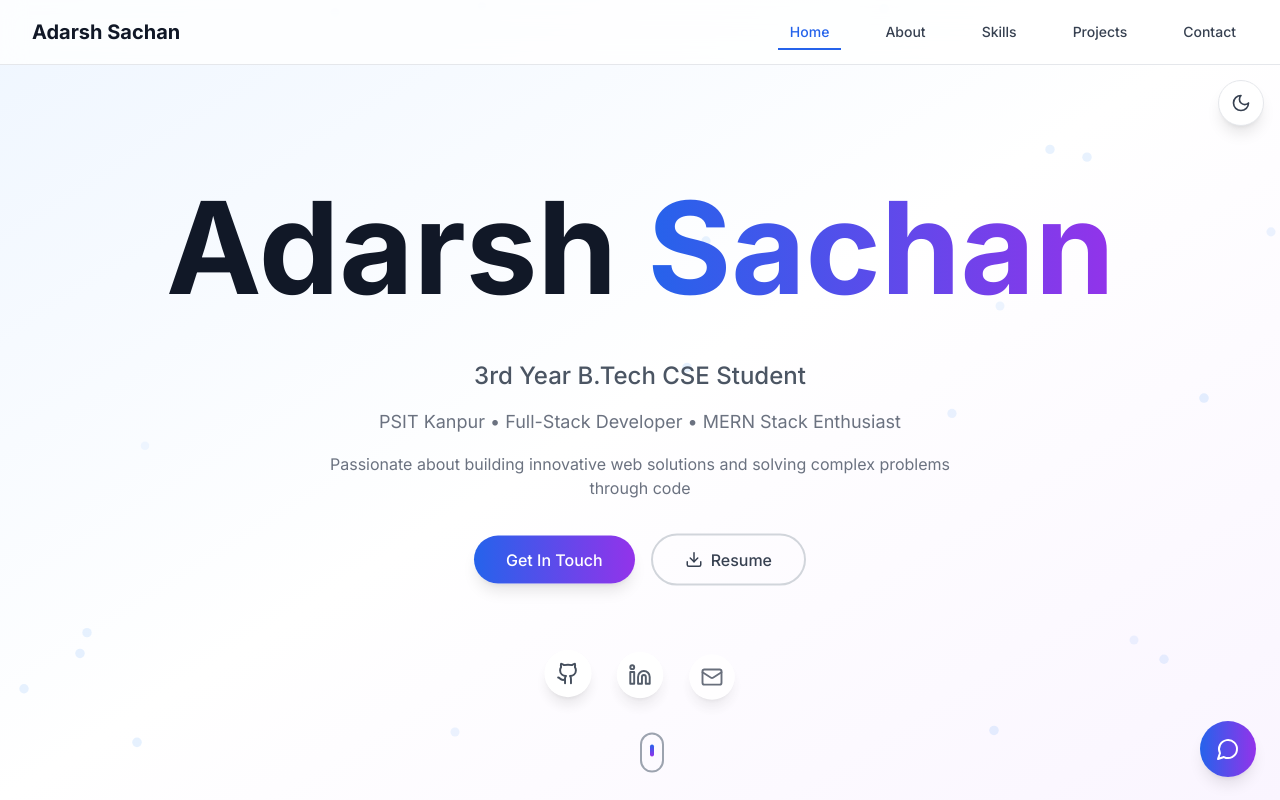
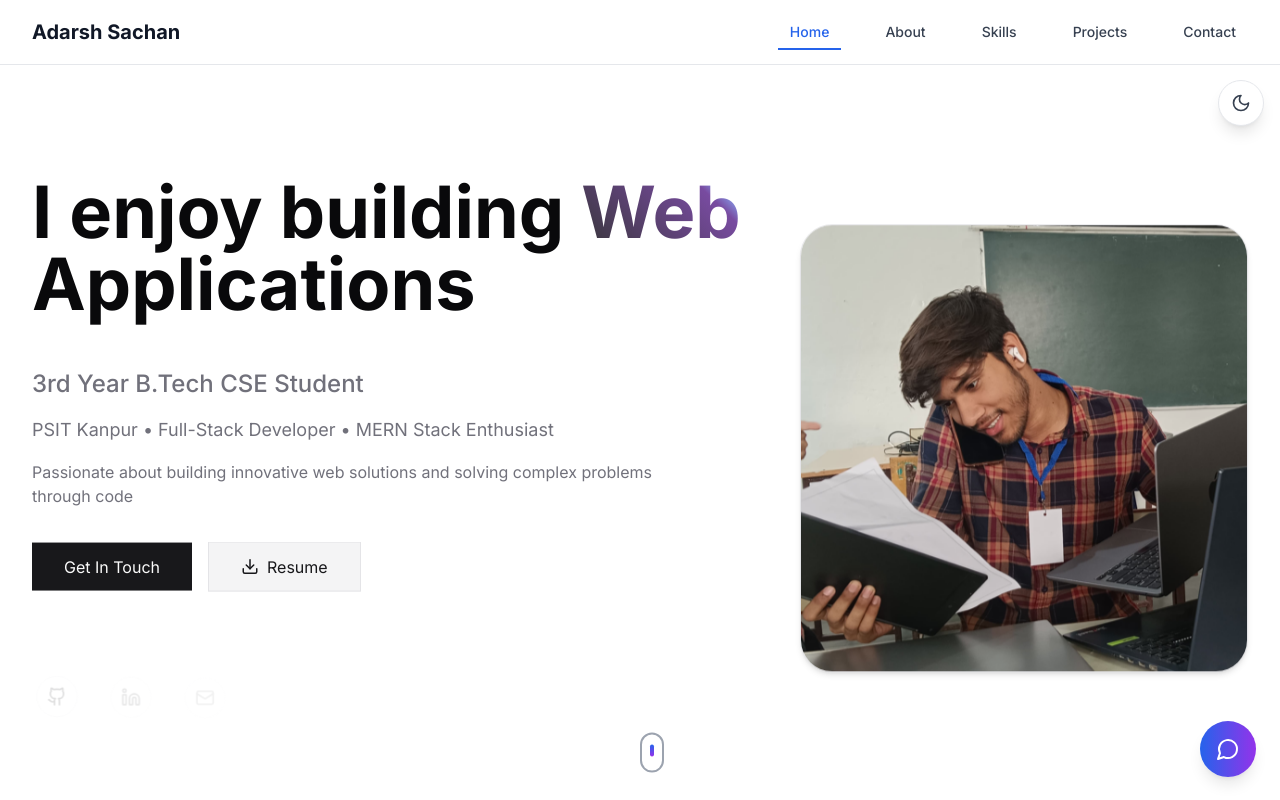
Before and after one commit to theadarsh1m/portfolio, a Next.js app: page / in a window 1280 px wide. Shown: the top 800 px of the page. Built offline with nearby package versions, Linux system fonts and the light colour scheme.

Commit message:
modified home page

```diff
--- a/app/components/hero.tsx
+++ b/app/components/hero.tsx
@@ -75,7 +75,7 @@ export default function Hero() {
       {/* Multi-layer parallax background */}
       <motion.div
         style={{ y: backgroundY }}
-        className="absolute inset-0 bg-gradient-to-br from-blue-50 via-white to-purple-50 dark:from-gray-800 dark:via-gray-900 dark:to-gray-800"
+        className="absolute inset-0 bg-background"
       />
 
       {/* Floating particles with parallax */}
@@ -83,7 +83,7 @@ export default function Hero() {
         {[...Array(20)].map((_, i) => (
           <motion.div
             key={i}
-            className="absolute w-2 h-2 bg-blue-400/20 rounded-full"
+            className="absolute w-2 h-2 bg-primary/20 rounded-full"
             style={{
               left: `${Math.random() * 100}%`,
               top: `${Math.random() * 100}%`,
@@ -104,7 +104,9 @@ export default function Hero() {
       </motion.div>
 
       {/* Main content with locomotive transforms */}
-      <motion.div style={{ y: contentY }} className="relative z-10 max-w-7xl mx-auto px-4 sm:px-6 lg:px-8 text-center">
+      <motion.div style={{ y: contentY }} className="relative z-10 w-full max-w-7xl mx-auto px-4 sm:px-6 lg:px-8">
+        <div className="flex flex-col-reverse lg:flex-row items-center justify-between gap-12 text-center lg:text-left mt-16 md:mt-20">
+          {/* Left side: Text Content */}
           <motion.div
             initial={{ opacity: 0, y: 40 }}
             animate={{ opacity: 1, y: 0 }}
@@ -112,41 +114,19 @@ export default function Hero() {
               duration: 1.4,
               ease: [0.25, 0.46, 0.45, 0.94],
             }}
-          className="space-y-8"
+            className="flex-1 space-y-8"
           >
-          {/* Cinematic name zoom */}
-          <div className="relative overflow-hidden mt-16 md:mt-20">
+            {/* Headline */}
+            <div className="relative overflow-hidden">
               <motion.h1
                 style={{
                   scale: nameScale,
                   opacity: nameOpacity,
                 }}
-              className="text-5xl md:text-7xl lg:text-9xl font-bold text-gray-900 dark:text-white mb-4 origin-center will-change-transform"
+                className="text-5xl md:text-6xl lg:text-7xl font-bold text-foreground mb-4 origin-center lg:origin-left will-change-transform"
               >
-              <motion.span
-                initial={{ opacity: 0, x: -50, rotateX: 90 }}
-                animate={{ opacity: 1, x: 0, rotateX: 0 }}
-                transition={{
-                  delay: 0.4,
-                  duration: 1.2,
-                  ease: [0.25, 0.46, 0.45, 0.94],
-                }}
-                className="inline-block"
-              >
-                Adarsh
-              </motion.span>{" "}
-              <motion.span
-                initial={{ opacity: 0, x: 50, rotateX: -90 }}
-                animate={{ opacity: 1, x: 0, rotateX: 0 }}
-                transition={{
-                  delay: 0.7,
-                  duration: 1.2,
-                  ease: [0.25, 0.46, 0.45, 0.94],
-                }}
-                className="inline-block bg-gradient-to-r from-blue-600 to-purple-600 bg-clip-text text-transparent"
-              >
-                Sachan
-              </motion.span>
+                I enjoy building{" "}
+                <span className="gradient-text">Web</span> Applications
               </motion.h1>
             </div>
 
@@ -165,7 +145,7 @@ export default function Hero() {
                   duration: 1,
                   ease: [0.25, 0.46, 0.45, 0.94],
                 }}
-              className="text-xl md:text-2xl text-gray-600 dark:text-gray-300 font-medium"
+                className="text-xl md:text-2xl text-muted-foreground font-medium"
               >
                 3rd Year B.Tech CSE Student
               </motion.p>
@@ -178,7 +158,7 @@ export default function Hero() {
                   duration: 0.8,
                   ease: [0.25, 0.46, 0.45, 0.94],
                 }}
-              className="text-lg text-gray-500 dark:text-gray-400"
+                className="text-lg text-muted-foreground"
               >
                 PSIT Kanpur • Full-Stack Developer • MERN Stack Enthusiast
               </motion.p>
@@ -191,13 +171,13 @@ export default function Hero() {
                   duration: 0.8,
                   ease: [0.25, 0.46, 0.45, 0.94],
                 }}
-              className="text-base text-gray-500 dark:text-gray-400 max-w-2xl mx-auto"
+                className="text-base text-muted-foreground max-w-2xl mx-auto lg:mx-0"
               >
                 Passionate about building innovative web solutions and solving complex problems through code
               </motion.p>
             </motion.div>
 
-          {/* Action buttons with locomotive hover */}
+            {/* Action buttons */}
             <motion.div
               style={{
                 opacity: useTransform(scrollYProgress, [0, 0.25], [1, 0]),
@@ -209,44 +189,34 @@ export default function Hero() {
                 duration: 1,
                 ease: [0.25, 0.46, 0.45, 0.94],
               }}
-            className="flex flex-col sm:flex-row items-center justify-center gap-4"
+              className="flex flex-col sm:flex-row items-center justify-center lg:justify-start gap-4"
             >
               <motion.a
                 href="#contact"
-              whileHover={{
-                scale: 1.05,
-                boxShadow: "0 20px 40px rgba(59, 130, 246, 0.3)",
-                y: -2,
-              }}
-              whileTap={{ scale: 0.95 }}
-              transition={{ type: "spring", stiffness: 400, damping: 25 }}
-              className="px-8 py-3 bg-gradient-to-r from-blue-600 to-purple-600 text-white rounded-full font-medium shadow-lg hover:shadow-xl transition-shadow duration-300"
+                whileHover={{ scale: 1.05 }}
+                transition={{ duration: 0.3 }}
+                className="px-8 py-3 bg-primary text-primary-foreground rounded-lg transition-all duration-300"
               >
                 Get In Touch
               </motion.a>
 
               <motion.a
                 href="#"
-              whileHover={{
-                scale: 1.05,
-                borderColor: "rgb(59, 130, 246)",
-                y: -2,
-              }}
-              whileTap={{ scale: 0.95 }}
-              transition={{ type: "spring", stiffness: 400, damping: 25 }}
-              className="px-8 py-3 border-2 border-gray-300 dark:border-gray-600 text-gray-700 dark:text-gray-300 rounded-full font-medium hover:border-blue-600 dark:hover:border-blue-400 transition-colors duration-300 flex items-center gap-2"
+                whileHover={{ scale: 1.05 }}
+                transition={{ duration: 0.3 }}
+                className="px-8 py-3 bg-secondary text-secondary-foreground border border-border rounded-lg transition-all duration-300 flex items-center gap-2 hover:bg-muted"
               >
                 <Download size={18} />
                 Resume
               </motion.a>
             </motion.div>
 
-          {/* Social links with staggered locomotive animations */}
+            {/* Social links */}
             <motion.div
               style={{
                 opacity: useTransform(scrollYProgress, [0, 0.25], [1, 0]),
               }}
-            className="flex items-center justify-center gap-6 pt-8"
+              className="flex items-center justify-center lg:justify-start gap-6 pt-8"
             >
               {socialLinks.map((social, index) => (
                 <motion.a
@@ -257,17 +227,10 @@ export default function Hero() {
                   whileHover={{
                     scale: 1.2,
                     y: -5,
-                  boxShadow: "0 15px 30px rgba(0,0,0,0.15)",
                     rotate: [0, -5, 5, 0],
                   }}
                   whileTap={{ scale: 0.9 }}
-                transition={{
-                  type: "spring",
-                  stiffness: 400,
-                  damping: 25,
-                  rotate: { duration: 0.6 },
-                }}
-                className="p-3 bg-white dark:bg-gray-800 rounded-full shadow-lg hover:shadow-xl transition-shadow duration-300 text-gray-700 dark:text-gray-300 hover:text-blue-600 dark:hover:text-blue-400"
+                  className="p-3 bg-card text-card-foreground border border-border rounded-full hover:bg-muted transition-all duration-300"
                   initial={{ opacity: 0, y: 20, scale: 0.8 }}
                   animate={{ opacity: 1, y: 0, scale: 1 }}
                   transition={{
@@ -281,6 +244,31 @@ export default function Hero() {
               ))}
             </motion.div>
           </motion.div>
+
+          {/* Right side: Profile Image */}
+          <motion.div
+            initial={{ opacity: 0, x: 50 }}
+            animate={{ opacity: 1, x: 0 }}
+            transition={{ duration: 1.2, delay: 0.5, ease: [0.25, 0.46, 0.45, 0.94] }}
+            className="flex-1 w-full max-w-[280px] sm:max-w-[320px] lg:max-w-md mx-auto lg:mx-0 relative mb-12 lg:mb-0"
+          >
+            {/* Subtle glow behind image */}
+            <div className="absolute inset-0 bg-primary/20 blur-3xl rounded-[32px] transform scale-110"></div>
+
+            {/* Floating Image Container */}
+            <motion.div
+              animate={{ y: [-10, 10, -10] }}
+              transition={{ duration: 6, repeat: Number.POSITIVE_INFINITY, ease: "easeInOut" }}
+              className="relative rounded-[32px] bg-card text-card-foreground border border-border shadow-md backdrop-blur-lg overflow-hidden aspect-[4/5] sm:aspect-square"
+            >
+              <img
+                src="/adarsh-photo.png"
+                alt="Adarsh Sachan"
+                className="object-cover w-full h-full"
+              />
+            </motion.div>
+          </motion.div>
+        </div>
       </motion.div>
 
       {/* Enhanced scroll indicator */}
--- a/app/globals.css
+++ b/app/globals.css
@@ -3,13 +3,55 @@
 @tailwind utilities;
 
 @layer base {
+  :root {
+    --background: oklch(1 0 0);
+    --foreground: oklch(0.141 0.005 285.823);
+    --card: oklch(1 0 0);
+    --card-foreground: oklch(0.141 0.005 285.823);
+    --popover: oklch(1 0 0);
+    --popover-foreground: oklch(0.141 0.005 285.823);
+    --primary: oklch(0.21 0.006 285.885);
+    --primary-foreground: oklch(0.985 0 0);
+    --secondary: oklch(0.967 0.001 286.375);
+    --secondary-foreground: oklch(0.21 0.006 285.885);
+    --muted: oklch(0.967 0.001 286.375);
+    --muted-foreground: oklch(0.552 0.016 285.938);
+    --accent: oklch(0.967 0.001 286.375);
+    --accent-foreground: oklch(0.21 0.006 285.885);
+    --destructive: oklch(0.577 0.245 27.325);
+    --border: oklch(0.92 0.004 286.32);
+    --input: oklch(0.92 0.004 286.32);
+    --ring: oklch(0.705 0.015 286.067);
+  }
+
+  .dark {
+    --background: oklch(0.141 0.005 285.823);
+    --foreground: oklch(0.985 0 0);
+    --card: oklch(0.21 0.006 285.885);
+    --card-foreground: oklch(0.985 0 0);
+    --popover: oklch(0.21 0.006 285.885);
+    --popover-foreground: oklch(0.985 0 0);
+    --primary: oklch(0.92 0.004 286.32);
+    --primary-foreground: oklch(0.21 0.006 285.885);
+    --secondary: oklch(0.274 0.006 286.033);
+    --secondary-foreground: oklch(0.985 0 0);
+    --muted: oklch(0.274 0.006 286.033);
+    --muted-foreground: oklch(0.705 0.015 286.067);
+    --accent: oklch(0.274 0.006 286.033);
+    --accent-foreground: oklch(0.985 0 0);
+    --destructive: oklch(0.704 0.191 22.216);
+    --border: oklch(1 0 0 / 10%);
+    --input: oklch(1 0 0 / 15%);
+    --ring: oklch(0.552 0.016 285.938);
+  }
+
   html {
     scroll-behavior: smooth;
     scroll-padding-top: 4rem;
   }
 
   body {
-    @apply transition-colors duration-300;
+    @apply transition-colors duration-300 bg-background text-foreground;
     overflow-x: hidden;
   }
 
@@ -59,6 +101,13 @@
     will-change: transform;
     backface-visibility: hidden;
     perspective: 1000px;
+  }
+
+  .gradient-text {
+    background-color: #827fcf;
+    background-image: linear-gradient(225deg, #827fcf 18%, #784BA0 24%, #353535 100%);
+    -webkit-background-clip: text;
+    -webkit-text-fill-color: transparent;
   }
 }
 
--- a/tailwind.config.ts
+++ b/tailwind.config.ts
@@ -21,38 +21,38 @@ const config: Config = {
     },
     extend: {
       colors: {
-        border: "hsl(var(--border))",
-        input: "hsl(var(--input))",
-        ring: "hsl(var(--ring))",
-        background: "hsl(var(--background))",
-        foreground: "hsl(var(--foreground))",
+        border: "var(--border)",
+        input: "var(--input)",
+        ring: "var(--ring)",
+        background: "var(--background)",
+        foreground: "var(--foreground)",
         primary: {
-          DEFAULT: "hsl(var(--primary))",
-          foreground: "hsl(var(--primary-foreground))",
+          DEFAULT: "var(--primary)",
+          foreground: "var(--primary-foreground)",
         },
         secondary: {
-          DEFAULT: "hsl(var(--secondary))",
-          foreground: "hsl(var(--secondary-foreground))",
+          DEFAULT: "var(--secondary)",
+          foreground: "var(--secondary-foreground)",
         },
         destructive: {
-          DEFAULT: "hsl(var(--destructive))",
-          foreground: "hsl(var(--destructive-foreground))",
+          DEFAULT: "var(--destructive)",
+          foreground: "var(--destructive-foreground)",
         },
         muted: {
-          DEFAULT: "hsl(var(--muted))",
-          foreground: "hsl(var(--muted-foreground))",
+          DEFAULT: "var(--muted)",
+          foreground: "var(--muted-foreground)",
         },
         accent: {
-          DEFAULT: "hsl(var(--accent))",
-          foreground: "hsl(var(--accent-foreground))",
+          DEFAULT: "var(--accent)",
+          foreground: "var(--accent-foreground)",
         },
         popover: {
-          DEFAULT: "hsl(var(--popover))",
-          foreground: "hsl(var(--popover-foreground))",
+          DEFAULT: "var(--popover)",
+          foreground: "var(--popover-foreground)",
         },
         card: {
-          DEFAULT: "hsl(var(--card))",
-          foreground: "hsl(var(--card-foreground))",
+          DEFAULT: "var(--card)",
+          foreground: "var(--card-foreground)",
         },
       },
       borderRadius: {
```
Lines whose indentation alone changed are shown as unchanged.
